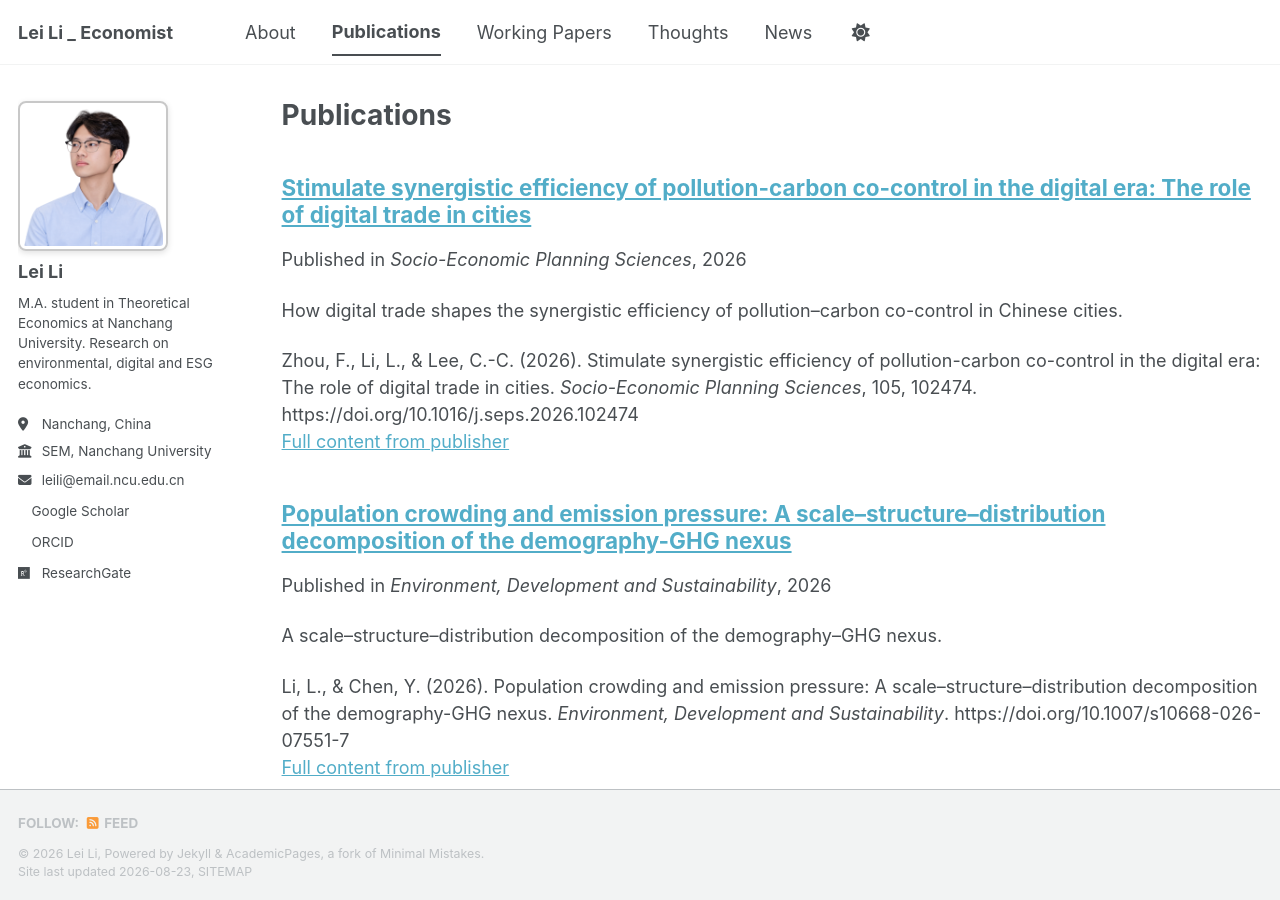
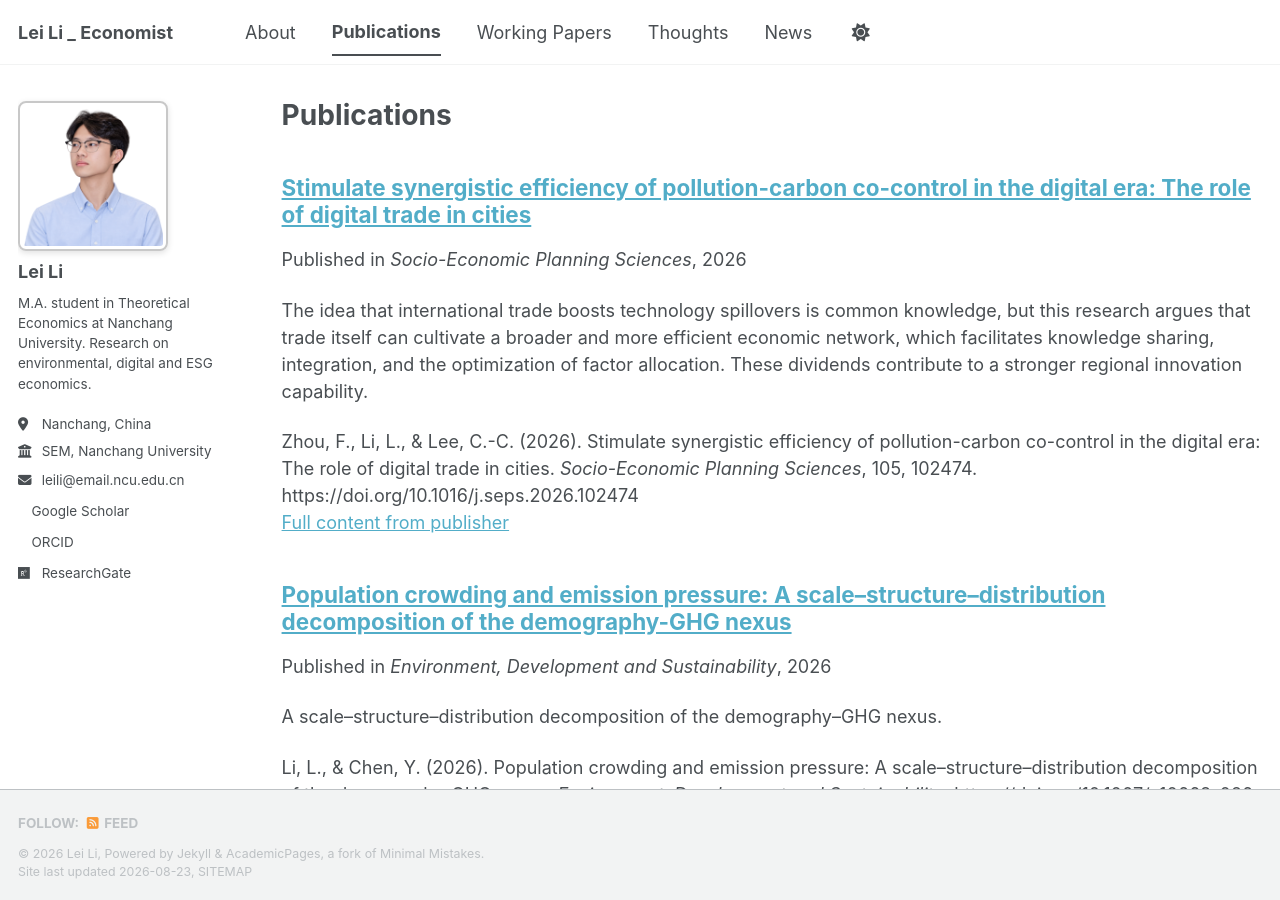
Before and after one commit to LeiLi-Econ/LeiLi-Econ.github.io, a Jekyll site: the page built from _pages/publications.html, in a window 1280 px wide and 900 px high. Built offline with Jekyll 4.4.1, drawn with Linux system fonts in a browser that asks for light colours; a style sheet for code colours, icons or effects is not loaded.

Commit message:
Revise excerpt and author title in publication details
Updated the excerpt to provide a more comprehensive summary of the research. Corrected the title of Professor Chien-chiang Lee for accuracy.

```diff
--- a/_publications/2026-seps-digital-trade.md
+++ b/_publications/2026-seps-digital-trade.md
@@ -3,14 +3,14 @@ title: "Stimulate synergistic efficiency of pollution-carbon co-control in the d
 collection: publications
 category: manuscripts
 permalink: /publication/2026-seps-digital-trade
-excerpt: 'How digital trade shapes the synergistic efficiency of pollution–carbon co-control in Chinese cities.'
+excerpt: 'The idea that international trade boosts technology spillovers is common knowledge, but this research argues that trade itself can cultivate a broader and more efficient economic network, which facilitates knowledge sharing, integration, and the optimization of factor allocation. These dividends contribute to a stronger regional innovation capability.'
 date: 2026-03-08
 venue: 'Socio-Economic Planning Sciences'
 paperurl: 'https://doi.org/10.1016/j.seps.2026.102474'
 citation: 'Zhou, F., Li, L., & Lee, C.-C. (2026). Stimulate synergistic efficiency of pollution-carbon co-control in the digital era: The role of digital trade in cities. <i>Socio-Economic Planning Sciences</i>, 105, 102474. https://doi.org/10.1016/j.seps.2026.102474'
 ---
 
-This paper grew out of my bachelor's thesis. It is a joint work with Professor Fengxiu Zhou, my undergraduate supervisor at Jiangxi Normal University (JXNU), and Chien-chiang Lee from Macau City University. Since I majored in international economics and trade as an undergraduate, I needed to work on a topic in international trade — which is how this paper came about.
+This paper grew out of my bachelor's thesis. It is a joint work with Professor Fengxiu Zhou, my undergraduate supervisor at Jiangxi Normal University (JXNU), and Professor Chien-chiang Lee from Macau City University. Since I majored in international economics and trade as an undergraduate, I needed to work on a topic in international trade — which is how this paper came about.
 
 The idea that international trade boosts technology spillovers is common knowledge, but this research argues that trade itself can cultivate a broader and more efficient economic network, which facilitates knowledge sharing, integration, and the optimization of factor allocation. These dividends contribute to a stronger regional innovation capability.
 
```
